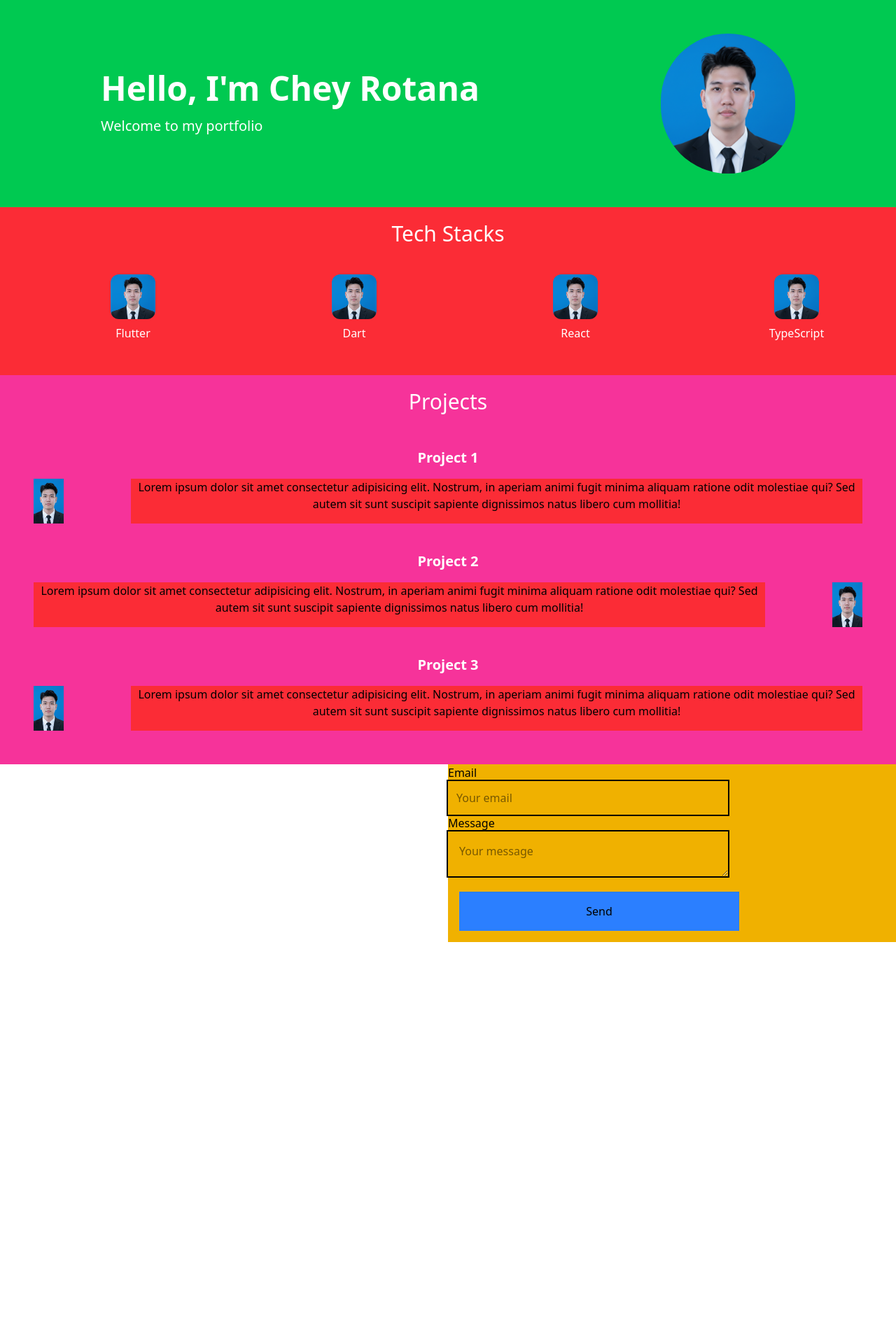
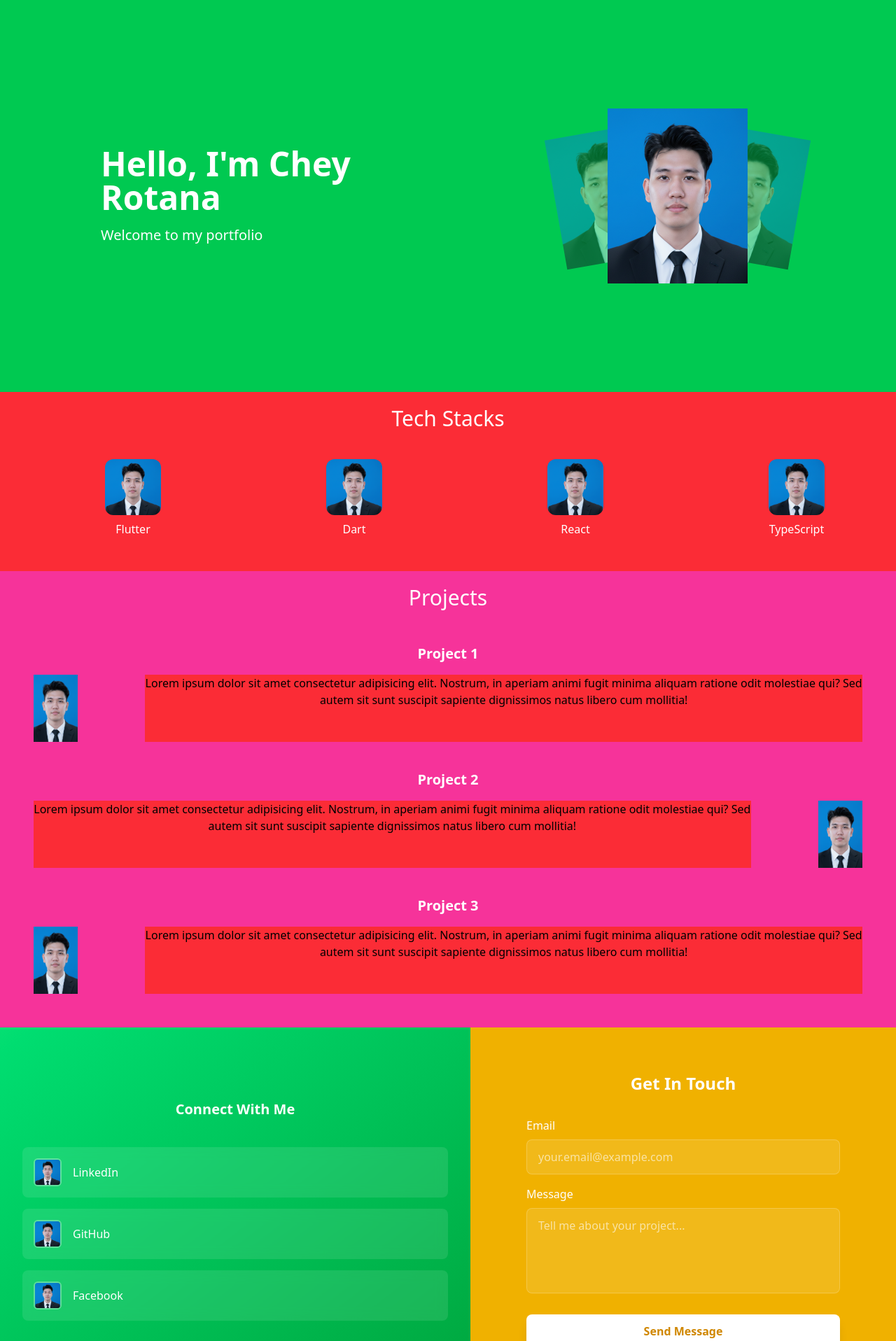
Before and after one commit to cheyrotana/Portfolio, a React (Vite) app in the folder my-app/: page / in a window 1280 px wide. Shown: the top 1916 px of the page at 70% size. Before the commit the page ends 1346 px from the top, so only its background shows below. Built offline with nearby package versions, Linux system fonts and the light colour scheme.

Commit message:
add animation + carousel

```diff
--- a/my-app/package.json
+++ b/my-app/package.json
@@ -12,7 +12,8 @@
   "dependencies": {
     "@tailwindcss/vite": "^4.1.18",
     "react": "^19.2.0",
-    "react-dom": "^19.2.0"
+    "react-dom": "^19.2.0",
+    "react-intersection-observer": "^10.0.2"
   },
   "devDependencies": {
     "@eslint/js": "^9.39.1",
--- a/my-app/src/App.tsx
+++ b/my-app/src/App.tsx
@@ -1,5 +1,7 @@
 import Profile from "./assets/Profile.png";
-import { useState } from "react";
+import { useEffect, useState } from "react";
+import "./index.css";
+import { useInView } from "react-intersection-observer";
 
 function App() {
   const name = "Chey Rotana";
@@ -9,23 +11,73 @@ function App() {
     { name: "React", image: Profile },
     { name: "TypeScript", image: Profile },
   ];
+
+  const socialMedia = [
+    {
+      name: "LinkedIn",
+      url: "https://linkedin.com/in/your-profile",
+      image: Profile,
+    },
+
+    { name: "GitHub", url: "https://github.com/your-username", image: Profile },
+
+    {
+      name: "Facebook",
+      url: "https://facebook.com/your-profile",
+      image: Profile,
+    },
+  ];
+
+  const AboutMe = ({ name }: { name: string }) => {
+    const { ref, inView } = useInView({
+      // triggerOnce: false,
+      threshold: 0.5,
+    });
+
     return (
       <>
-      <header className="flex flex-row items-center justify-between bg-green-500 text-white p-12 gap-8">
-        <div className="flex-4 pl-24">
+        {/* <header className="flex flex-row items-center justify-between bg-green-500 text-white p-12 gap-8">
+        <div className="flex-1 pl-24 opacity-0 translate-w-10 animate-fadeIn">
+          <h1 className="text-5xl font-bold mb-4 opacity-0 animate-fadeInLeft">
+            Hello, I'm <b>{name}</b>
+          </h1>
+          <p className="text-xl opacity-0 animate-fadeInLeft delay-200">
+            Welcome to my portfolio
+          </p>
+        </div>
+        <div className="flex-2">
+          <Carousel />
+        </div>
+      </header> */}
+        <section
+          ref={ref}
+          className="flex flex-row items-center justify-between bg-green-500 text-white p-12 gap-8 min-h-[70vh]"
+        >
+          {/* Left Text */}
+          <div
+            className={`flex-1 pl-24 transform transition-all duration-700 ease-out ${
+              inView ? "opacity-100 translate-x-0" : "opacity-0 -translate-x-10"
+            }`}
+          >
             <h1 className="text-5xl font-bold mb-4">
               Hello, I'm <b>{name}</b>
             </h1>
-          <p className="text-xl">Welcome to my portfolio</p>
+            <p className={`text-xl transition-opacity duration-700 ease-out delay-200 ${inView ? "opacity-100" : "opacity-0"}`}>
+              Welcome to my portfolio
+            </p>
           </div>
-        <div className="flex-1 pr-24">
-          <img
-            src={Profile}
-            alt="Profile"
-            className="rounded-full w-64px h-64px object-cover"
-          />
+
+          {/* Right Portrait / Carousel */}
+          <div
+            className={`flex-1 transform transition-all duration-700 ease-out ${
+              inView
+                ? "opacity-100 translate-x-0 scale-100"
+                : "opacity-0 translate-x-10 scale-95"
+            }`}
+          >
+            <Carousel />
           </div>
-      </header>
+        </section>
 
         <section className="text-center bg-red-500 text-white">
           <header className="text-3xl pt-5">
@@ -40,7 +92,7 @@ function App() {
                 <img
                   src={skill.image}
                   alt="technology"
-                className="w-16 h-16 object-cover rounded-xl"
+                  className="w-12 h-12 sm:w-14 sm:h-14 md:w-16 md:h-16 lg:w-20 lg:h-20 object-cover rounded-xl"
                 />
                 <p>{skill.name}</p>
               </div>
@@ -61,7 +113,7 @@ function App() {
                   <img
                     src={Profile}
                     alt="Project"
-                  className="w-16 h-16 object-cover"
+                    className="w-12 h-12 sm:w-16 sm:h-16 md:w-20 md:h-20 lg:w-24 lg:h-24 object-cover"
                   />
                 </div>
                 <div className="ml-24 bg-red-500">
@@ -90,7 +142,7 @@ function App() {
                   <img
                     src={Profile}
                     alt="Project"
-                  className="w-16 h-16 object-cover"
+                    className="w-12 h-12 sm:w-16 sm:h-16 md:w-20 md:h-20 lg:w-24 lg:h-24 object-cover"
                   />
                 </div>
               </div>
@@ -103,7 +155,7 @@ function App() {
                   <img
                     src={Profile}
                     alt="Project"
-                  className="w-16 h-16 object-cover"
+                    className="w-12 h-12 sm:w-16 sm:h-16 md:w-20 md:h-20 lg:w-24 lg:h-24 object-cover"
                   />
                 </div>
                 <div className="ml-24 bg-red-500">
@@ -119,16 +171,42 @@ function App() {
           </div>
         </section>
 
-      <footer className="flex flex-row">
-
-        <section className="flex-1 flex-col">
-
-        </section>
-
+        <footer className="flex flex-row  ">
+          <div className="flex-1 flex flex-col justify-center bg-gradient-to-br from-green-400 to-green-600 gap-6 p-8">
+            <h3 className="text-white text-xl font-bold text-center mb-4">
+              Connect With Me
+            </h3>
+            <div className="flex flex-col gap-4">
+              {socialMedia.map((sMedia, index) => (
+                <a
+                  key={index}
+                  href={sMedia.url}
+                  target="_blank"
+                  rel="noopener noreferrer"
+                  className="flex items-center gap-4 p-4 bg-white/10 backdrop-blur-sm rounded-lg hover:bg-white/20 transition-all duration-300 hover:scale-105 hover:shadow-lg group"
+                >
+                  <img
+                    src={sMedia.image}
+                    alt={sMedia.name}
+                    className="w-10 h-10 object-cover rounded-md border-2 border-white/30 group-hover:border-white transition-colors"
+                  />
+                  <span className="text-white font-medium group-hover:text-yellow-200 transition-colors">
+                    {sMedia.name}
+                  </span>
+                </a>
+              ))}
+            </div>
+          </div>
+          <div className="flex-1 bg-yellow-500 items-center justify-center">
             <ContactForm />
+          </div>
         </footer>
       </>
     );
+    // Close AboutMe component
+  };
+
+  return <AboutMe name={name} />;
 }
 
 function ContactForm() {
@@ -167,35 +245,104 @@ function ContactForm() {
   };
 
   return (
+    <div className="w-full h-full flex items-center justify-center p-8 ">
       <form
         onSubmit={handleSubmit}
-      className="flex-1 flex-col items-center gap-4 bg-yellow-500"
+        className="w-full max-w-lg flex flex-col gap-6 bg-yellow-500 p-8 rounded-2xl "
       >
-      {error && <div className="text-red-500">{error}</div>}
+        <h3 className="text-white text-2xl font-bold text-center mb-2">
+          Get In Touch
+        </h3>
 
-      <p>Email</p>
+        {error && (
+          <div className="bg-red-500/20 border border-red-400 text-white px-4 py-2 rounded-lg text-center">
+            {error}
+          </div>
+        )}
+
+        <div className="space-y-4">
+          <div>
+            <label className="block text-white font-medium mb-2">Email</label>
             <input
               type="email"
               name="email"
-        placeholder="Your email"
+              placeholder="your.email@example.com"
               value={formData.email}
               onChange={handleChange}
-        className="outline-solid outline-2 w-100 p-3"
+              className="w-full px-4 py-3 bg-white/10 border border-white/20 rounded-lg text-white placeholder-white/60 focus:outline-none focus:ring-2 focus:ring-white/50 focus:border-white/50 transition-all duration-300"
             />
+          </div>
 
-      <p>Message</p>
+          <div>
+            <label className="block text-white font-medium mb-2">Message</label>
             <textarea
               name="message"
-        placeholder="Your message"
+              placeholder="Tell me about your project..."
               value={formData.message}
               onChange={handleChange}
-        className="outline-solid outline-2 w-100 pl-4 pt-4"
+              rows={4}
+              className="w-full px-4 py-3 bg-white/10 border border-white/20 rounded-lg text-white placeholder-white/60 focus:outline-none focus:ring-2 focus:ring-white/50 focus:border-white/50 transition-all duration-300 resize-none"
             />
+          </div>
+        </div>
 
-      <button type="submit" className="bg-blue-500 p-4 w-100 m-4">
-        Send
+        <button
+          type="submit"
+          className="w-full bg-white text-yellow-600 font-bold py-3 px-6 rounded-lg hover:bg-yellow-50 hover:scale-105 transition-all duration-300 shadow-lg hover:shadow-xl"
+        >
+          Send Message
         </button>
       </form>
+    </div>
+  );
+}
+
+const images = [Profile, Profile, Profile];
+
+function Carousel() {
+  const [active, setActive] = useState(0);
+  const [paused, setpaused] = useState(false);
+  const intervalDuration = 1000;
+
+  const next = () => setActive((prev) => (prev + 1) % images.length);
+
+  useEffect(() => {
+    if (paused) return;
+    const interval = setInterval(next, intervalDuration);
+    return () => clearInterval(interval);
+  }, [paused, intervalDuration]);
+
+  const getPosition = (index: number) => {
+    if (index === active) return "center";
+    if (index === (active - 1 + images.length) % images.length) return "left";
+    if (index === (active + 1) % images.length) return "right";
+    return "hidden";
+  };
+
+  return (
+    <div
+      className="relative w-full h-[300px] flex items-center justify-center overflow-hidden"
+      onMouseEnter={() => setpaused(true)}
+      onMouseLeave={() => setpaused(false)}
+    >
+      {images.map((img, index) => {
+        const position = getPosition(index);
+
+        return (
+          <img
+            key={index}
+            src={img}
+            className={`
+              absolute transition-all duration-800 ease-out w-[200px] h-[250px] object-cover
+              ${position === "center" && "scale-100 z-20 opacity-100"}
+              ${position === "left" && "-translate-x-25 scale-75 opacity-50 z-10 -rotate-10"}
+              ${position === "right" && "translate-x-25 scale-75 opacity-50 z-10 rotate-10"}
+              ${position === "hidden" && "opacity-0 scale-50"}
+            `}
+          />
+        );
+      })}
+    </div>
   );
 }
 
--- a/my-app/src/index.css
+++ b/my-app/src/index.css
@@ -1 +1,66 @@
 @import "tailwindcss";
+
+@keyframes fadeIn {
+  from {
+    opacity: 0;
+  }
+  to {
+    opacity: 1;
+  }
+}
+
+.animate-fadeIn {
+  animation: fadeIn 0.6s ease-out forwards;
+}
+
+@keyframes letterSpacing {
+  0% {
+    letter-spacing: -0.05em;
+    opacity: 0;
+    transform: translateY(10px);
+  }
+  70% {
+    letter-spacing: 0.02em;
+    opacity: 0.8;
+    transform: translateY(0);
+  }
+  100% {
+    letter-spacing: 0em;
+    opacity: 1;
+    transform: translateY(0);
+  }
+}
+
+.animate-letterSpacing {
+  animation: letterSpacing 0.8s ease-out forwards;
+}
+
+@keyframes fadeInLeft {
+  from {
+    opacity: 0;
+    transform: translateX(-20px);
+  }
+  to {
+    opacity: 1;
+    transform: translateX(0);
+  }
+}
+
+.animate-fadeInLeft {
+  animation: fadeInLeft 0.7s ease-out forwards;
+}
+
+@keyframes fadeInRight {
+  from {
+    opacity: 0;
+    transform: translateX(2rem);
+  }
+  to {
+    opacity: 1;
+    transform: translateX(0);
+  }
+}
+
+.animate-fadeInLeft {
+  animation: fadeInLeft 0.7s ease-out forwards;
+}
```
Also changed, not shown: 1 other file (tests, documents, lock files or other folders). Lines whose indentation alone changed are shown as unchanged.
